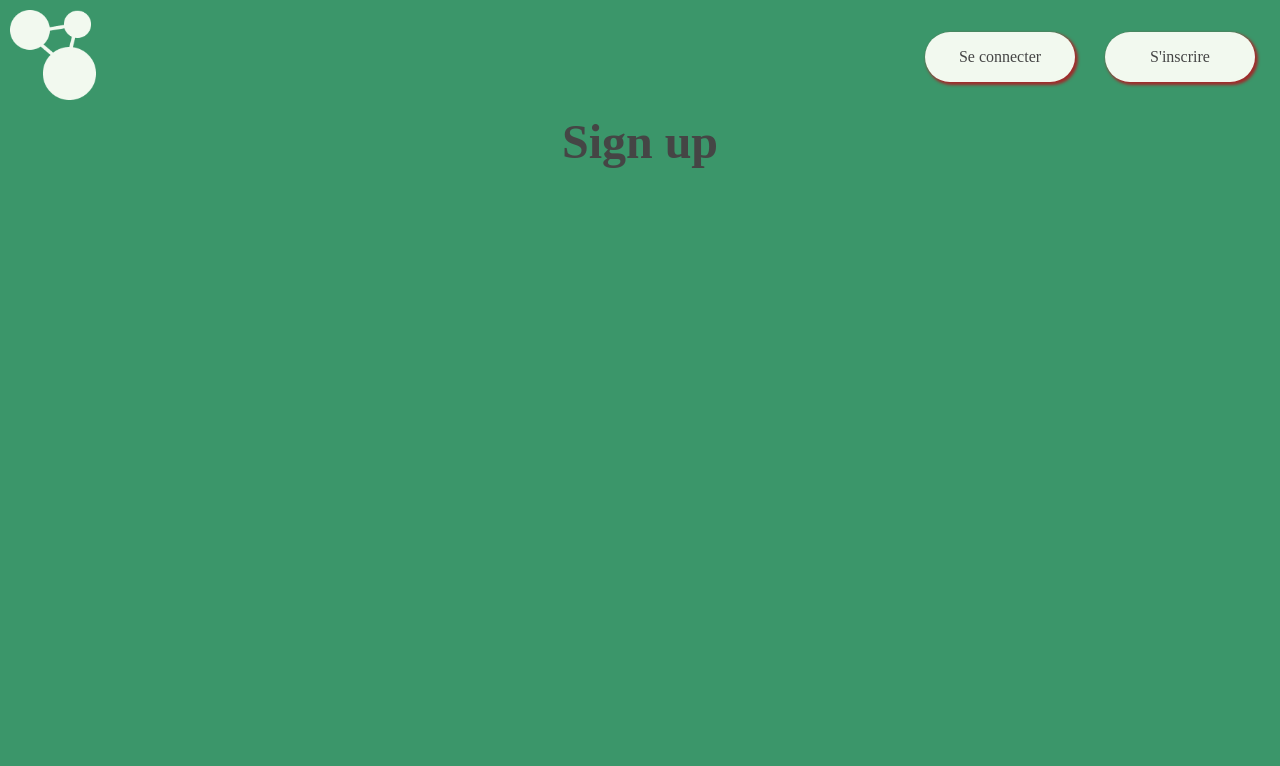
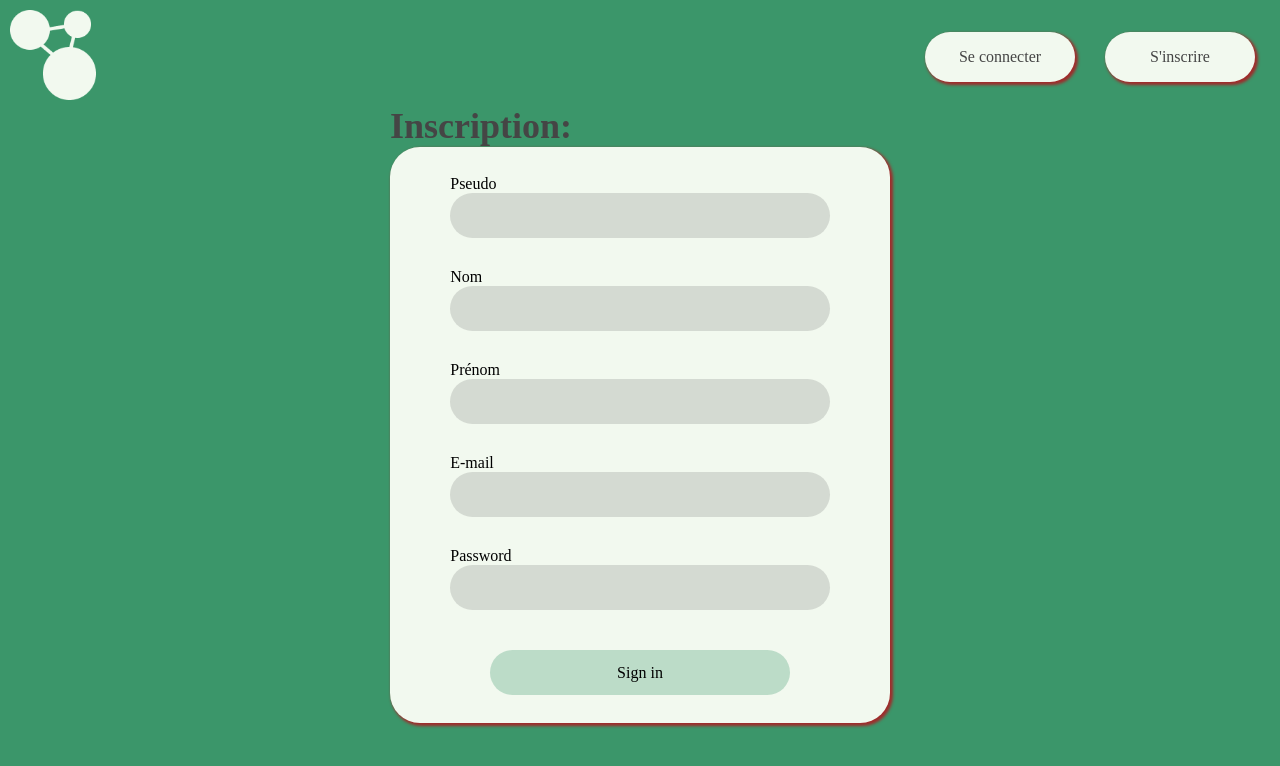
Before and after one commit to Erwandeb/LIBR, a React (Create React App) app in the folder frontend2/: page /Authentification/signup in a window 1280 px wide. Shown: the top 766 px of the page. Built offline with nearby package versions, Linux system fonts and the light colour scheme; a web font is replaced by a local one.

Commit message:
add signup

```diff
--- a/frontend2/src/components/SignInform.js
+++ b/frontend2/src/components/SignInform.js
@@ -1,32 +1,27 @@
 import React, {useState} from 'react';
-
-
 
 
 
 const SignInform = () => {
 
-
-    const [username, setUsername] = useState("");
+    const [email, setEmail] = useState("");
     const [password, setPassword] = useState("");
 
     const  handleLogin =(e)=>{
         e.preventDefault();
     }
 
-
-
     return (
         <div className='signin-form'>
             <h2>Connectez vous :</h2>
               <form action="" onSubmit={handleLogin}>
                 <div className="input-wrapper">
-                    <label htmlFor="pseudo">Username</label>
+                    <label htmlFor="email">Email</label>
                     <input
-                        type="text"
-                        id="username"
-                        onChange={(e)=>setUsername(e.target.value)}
-                        value={username}
+                        type="email"
+                        id="email"
+                        onChange={(e)=>setEmail(e.target.value)}
+                        value={email}
                         minLength="2"
                         maxLength="15"
                     />
@@ -42,7 +37,6 @@ const SignInform = () => {
                             maxLength="15"
                         />
                 </div>
-
                 <div id="identification-error"></div>
                 <button type="submit" className="sign-in-button">Sign in</button>
             </form>
--- a/frontend2/src/components/SignUpForm.js
+++ b/frontend2/src/components/SignUpForm.js
@@ -1,10 +1,81 @@
-import React from 'react';
+import React, {useState} from 'react';
 
 const SignUpForm = () => {
+
+    const [pseudo, setPseudo] = useState("");
+    const [nom, setNom] = useState("");
+    const [prenom, setPrenom] = useState("");
+    const [email, setEmail] = useState("");
+    const [password, setPassword] = useState("");
+
+    const  handleLogin =(e)=>{
+        e.preventDefault();
+    }
+
     return (
         <div className='signup-form'>
-            <h1>Sign up</h1>
-        </div>
+        <h2>Inscription:</h2>
+          <form action="" onSubmit={handleLogin}>
+            <div className="input-wrapper">
+                <label htmlFor="pseudo">Pseudo</label>
+                <input
+                    type="text"
+                    id="pseudo"
+                    onChange={(e)=>setPseudo(e.target.value)}
+                    value={pseudo}
+                    minLength="2"
+                    maxLength="15"
+                />
+            </div>
+            <div className="input-wrapper">
+                <label htmlFor="nom">Nom</label >
+                    <input
+                        type="text"
+                        id="nom"
+                        onChange={(e)=>setNom(e.target.value)}
+                        value={nom}
+                        minLength="2"
+                        maxLength="15"
+                    />
+            </div>
+            <div className="input-wrapper">
+                <label htmlFor="prenom">Prénom</label >
+                    <input
+                        type="prenom"
+                        id="prenom"
+                        onChange={(e)=>setPrenom(e.target.value)}
+                        value={prenom}
+                        minLength="2"
+                        maxLength="15"
+                    />
+            </div>
+            <div className="input-wrapper">
+                <label htmlFor="email">E-mail</label >
+                    <input
+                        type="email"
+                        id="email"
+                        onChange={(e)=>setEmail(e.target.value)}
+                        value={email}
+                        minLength="2"
+                        maxLength="15"
+                    />
+            </div>
+            <div className="input-wrapper">
+                <label htmlFor="password">Password</label >
+                    <input
+                        type="password"
+                        id="password"
+                        onChange={(e)=>setPassword(e.target.value)}
+                        value={password}
+                        minLength="2"
+                        maxLength="15"
+                    />
+            </div>
+
+            <div id="identification-error"></div>
+            <button type="submit" className="sign-in-button">Sign in</button>
+        </form>
+    </div>
     );
 };
 
--- a/frontend2/src/styles/components/_signinform.scss
+++ b/frontend2/src/styles/components/_signinform.scss
@@ -20,10 +20,13 @@
         justify-content: space-evenly;
         flex-direction: column;
         box-shadow: $shadow;
+        padding: 1%;
         .input-wrapper{
             display: flex;
             flex-direction: column;
             width: 80%;
+            margin-top: 10px;
+            margin-bottom: 10px;
             label{
                 display: flex;
                 text-align: left;
@@ -34,6 +37,8 @@
                 height: 45px;
                 border: none;
                 padding: 2%;
+                padding-left: 15px;
+                font-size: 16px;
             }
         }
 
--- a/frontend2/src/styles/components/_signupform.scss
+++ b/frontend2/src/styles/components/_signupform.scss
@@ -0,0 +1,58 @@
+.signup-form{
+    width: 100%;
+    height: 75vh;
+    display: flex;
+    justify-content: center;
+    flex-direction: column;
+    align-items: center;
+    h2{
+        width: 500px;
+        display: flex;
+        text-align: left;
+    }
+    form{
+        background-color:$second-color;
+        border-radius: 30px;
+        height: auto;
+        width: 500px;
+        display: flex;
+        align-items: center;
+        justify-content: space-evenly;
+        flex-direction: column;
+        box-shadow: $shadow;
+        padding: 1%;
+        .input-wrapper{
+            display: flex;
+            flex-direction: column;
+            width: 80%;
+            margin-top: 15px;
+            margin-bottom: 15px;
+            label{
+                display: flex;
+                text-align: left;
+                width: 80%;
+            }
+            input{
+                border-radius: 30px;
+                height: 45px;
+                border: none;
+                padding: 2%;
+                padding-left: 15px;
+                font-size: 16px;
+            }
+        }
+
+
+        .sign-in-button{
+            border-radius: 30px;
+            width: 300px;
+            height: 45px;
+            border: none;
+            padding: 2%;
+            font-size: 16px;
+            cursor: pointer;
+            margin-top: 25px;
+            margin-bottom: 15px;
+        }
+    }
+}
```
